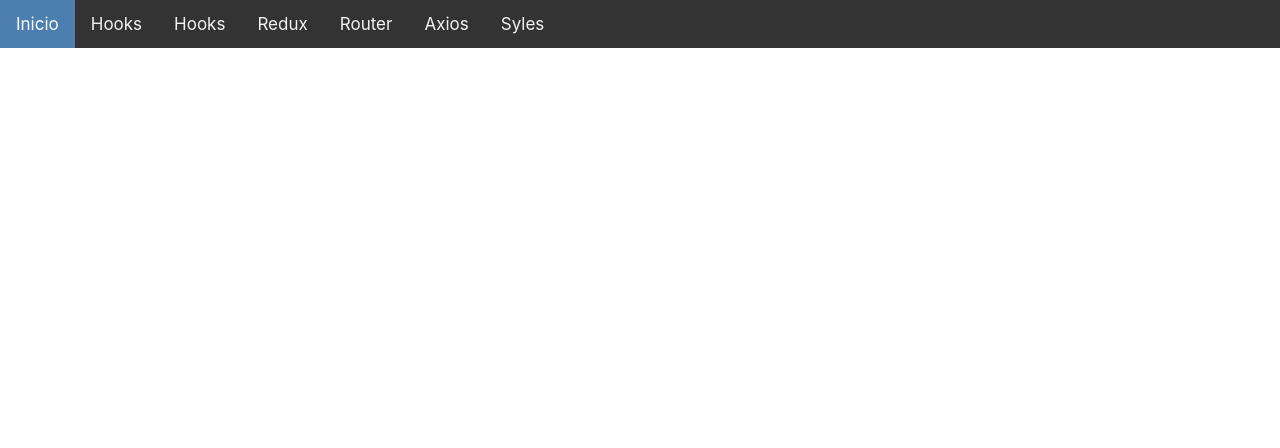
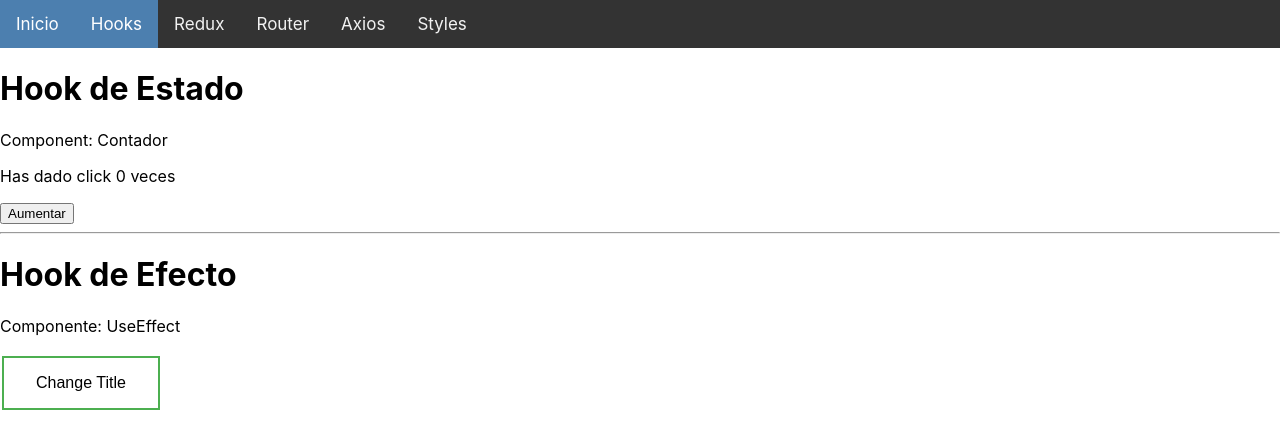
Before and after one commit to osoriodiego-utp/react_training, a React (Create React App) app: page /Hooks in a window 1280 px wide. Shown: the top 448 px of the page. Built offline with nearby package versions, Linux system fonts and the light colour scheme.

Commit message:
2020/09/17 DeleteThisCommit

```diff
--- a/src/app/App.js
+++ b/src/app/App.js
@@ -1,7 +1,5 @@
 import React, { Fragment } from "react";
 
-import Contador from "./contador/Contador";
-import SinNombre from "./useEffect/SinNombre";
 import Navbar from "./navbar/Navbar";
 import "./App.css";
 
--- a/src/app/hooks/Efecto.js
+++ b/src/app/hooks/Efecto.js
@@ -2,14 +2,34 @@ import "./Hooks.css";
 import React, { useEffect, useState } from "react";
 // importar {useEffect} => React.useEffect
 
-
-
 function Efecto() {
   const [title, setTitle] = useState("no changed");
-  const letras = ["a", "b", "c", "d", "e", "f", "g", "h", "i", "j", "k", "l", "m", "n", "o", "p", "q", "r", "s", "t", "u"];
+  const letras = [
+    "a",
+    "b",
+    "c",
+    "d",
+    "e",
+    "f",
+    "g",
+    "h",
+    "i",
+    "j",
+    "k",
+    "l",
+    "m",
+    "n",
+    "o",
+    "p",
+    "q",
+    "r",
+    "s",
+    "t",
+    "u",
+  ];
 
   function getRandomWords() {
-    let n = Math.floor(Math.random() * (2)) + 4;
+    let n = Math.floor(Math.random() * 2) + 4;
     let word = "";
     for (let i = 0; i < n; i++) {
       word += letras[Math.floor(Math.random() * letras.length)];
@@ -23,8 +43,16 @@ function Efecto() {
 
   return (
     <div>
-        <h1>Componente: UseEffect</h1>
-      <button className="button button-push" onClick={() => setTitle(getRandomWords)}>Change Title</button>
+      <p>Componente: UseEffect</p>
+      <button
+        className="button button-push"
+        onClick={() => {
+          setTitle(getRandomWords);
+          console.log("title changed.")
+        }}
+      >
+        Change Title
+      </button>
     </div>
   );
 }
--- a/src/app/navbar/Navbar.js
+++ b/src/app/navbar/Navbar.js
@@ -1,31 +1,52 @@
-import React, { useEffect, useState, Fragment } from "react";
-import { BrowserRouter as Router, Route, Switch, Link } from "react-router-dom";
+import React, { Fragment } from "react";
+import {
+  BrowserRouter as Router,
+  Route,
+  Switch,
+  //   Link,
+  NavLink,
+} from "react-router-dom";
 
 import "./Navbar.css";
 import Home from "../home/Home";
 import Efecto from "../hooks/Efecto";
 import Estado from "../hooks/Estado";
+import Civilizaciones from "../router/Civilizaciones";
 
 function Navbar() {
   return (
     <Fragment>
       <Router>
         <div className="topnav">
-          <Link className="active" to="/">
-            Inicio
-          </Link>
-          <Link to="/HookEffect">Hooks</Link>
-          <Link to="/HookState">Hooks</Link>
-          <Link to="/HookEffect">Redux</Link>
-          <Link to="/HookEffect">Router</Link>
-          <Link to="/HookEffect">Axios</Link>
-          <Link to="/HookEffect">Syles</Link>
+          {/* <Link to="/">Inicio</Link> */}
+          <NavLink to="/">Inicio</NavLink>
+          <NavLink to="/Hooks">Hooks</NavLink>
+          <NavLink to="/Redux">Redux</NavLink>
+          <NavLink to="/Router">Router</NavLink>
+          <NavLink to="/Axios">Axios</NavLink>
+          <NavLink to="/Styles">Styles</NavLink>
         </div>
 
         <Switch>
           <Route exact path="/" component={Home} />
-          <Route exact path="/HookState" component={Estado} />
-          <Route exact path="/HookEffect" component={Efecto} />
+          <Route exact path="/Hooks">
+            <h1>Hook de Estado</h1>
+            <Estado />
+            <hr></hr>
+            <h1>Hook de Efecto</h1>
+            <Efecto />
+          </Route>
+          <Route exact component={Civilizaciones}>
+          </Route>
+          <Route exact path="/Redux">
+            <h1>Redux</h1>
+          </Route>
+          <Route exact path="/Axios">
+            <h1>Axios</h1>
+          </Route>
+          <Route exact path="/Styles">
+            <h1>Styles</h1>
+          </Route>
         </Switch>
       </Router>
     </Fragment>
--- /dev/null
+++ b/src/app/router/Civilizaciones.js
@@ -0,0 +1,30 @@
+import React, { useEffect, useState } from "react";
+import { Fragment } from "react";
+
+const Civilizaciones = () => {
+  const [usuarios, setUsuarios] = React.useState([]);
+
+  React.useEffect(() => {
+    fetchData();
+  }, []);
+
+  const fetchData = async () => {
+    const data = await fetch("https://age-of-empires-2-api.herokuapp.com/api/v1/civilizations");
+    const users = await data.json();
+    setUsuarios(users.civilizations);
+  };
+
+  return (
+    <div>
+      <ul>
+        {usuarios.map((item) => (
+          <li key={item.id}>
+            {item.name}
+          </li>
+        ))}
+      </ul>
+    </div>
+  );
+};
+
+export default Civilizaciones;
```
Also changed, not shown: src/app/ownHooks/OwnHooks.js (deleted, +0 -7 lines), src/app/hooks/Propio.js (added), src/app/ownHooks/OwnHooks.css (deleted).
